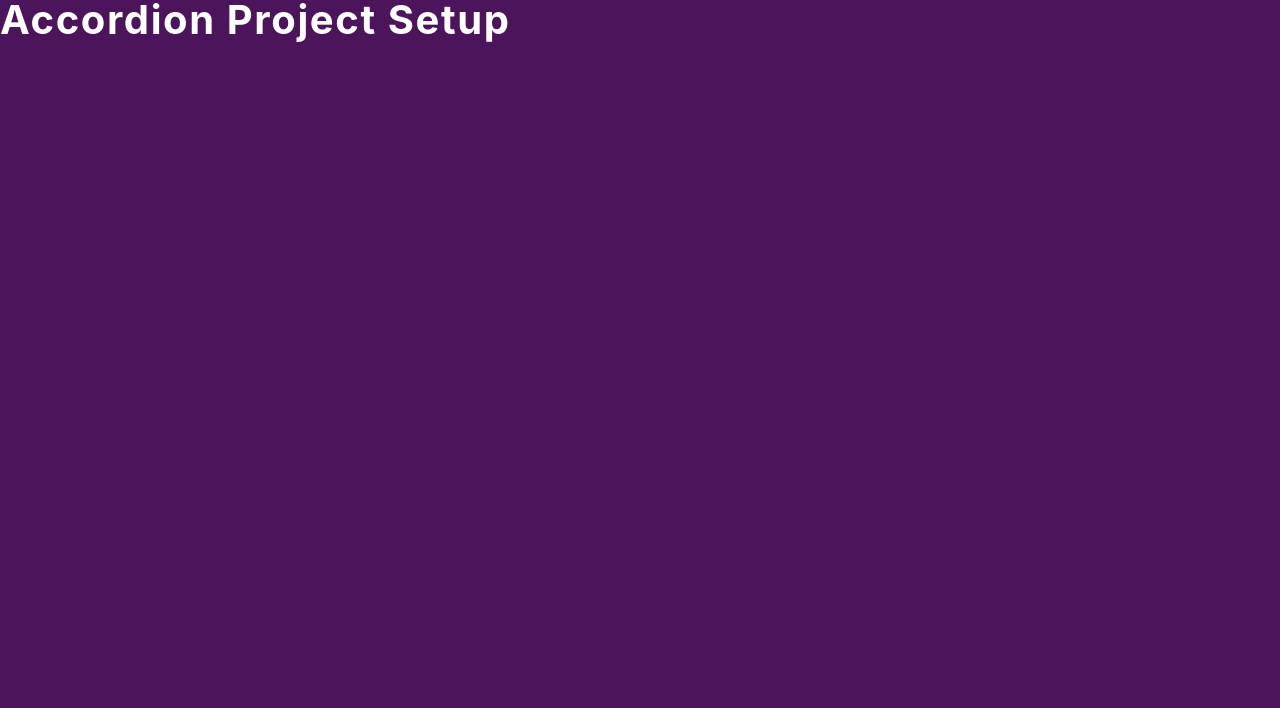
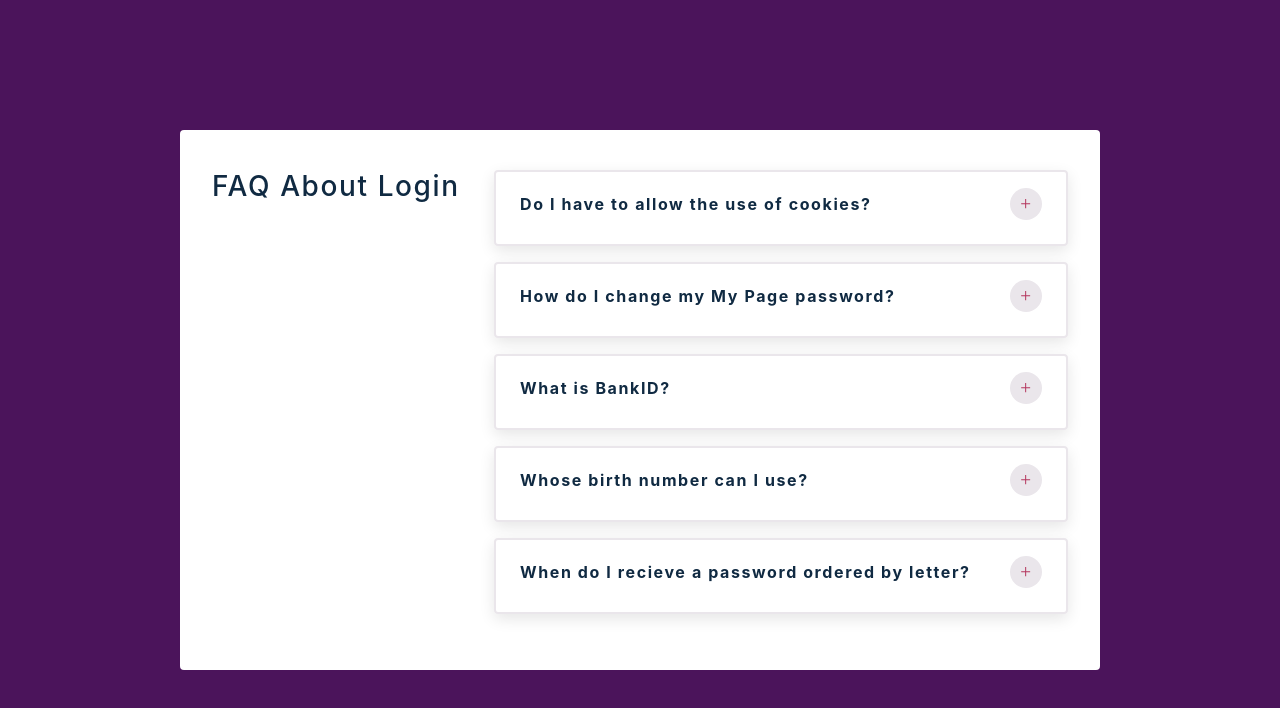
Before and after one commit to RevanthMBontha/04_accordion_stub, a React (Vite) app: page / in a window 1280 px wide. Shown: the top 708 px of the page. Built offline with nearby package versions, Linux system fonts and the light colour scheme; the HTML template or start-up script is replaced by a standard one.

Commit message:
Final files

```diff
--- a/src/App.jsx
+++ b/src/App.jsx
@@ -1,8 +1,14 @@
-import React, { useState } from 'react';
-import data from './data';
-import SingleQuestion from './components/Question';
+import React from 'react';
+import Questions from './components/Questions';
 function App() {
-  return <h2 style={{ color: 'white' }}>accordion project setup</h2>;
+  return (
+    <main>
+      <div className="container">
+        <h3>FAQ about login</h3>
+        <Questions />
+      </div>
+    </main>
+  );
 }
 
 export default App;
--- a/src/components/Question.jsx
+++ b/src/components/Question.jsx
@@ -1,7 +1,23 @@
 import React, { useState } from 'react';
 import { AiOutlineMinus, AiOutlinePlus } from 'react-icons/ai';
-const Question = () => {
-  return <h2>question component</h2>;
+const Question = ({ title, info }) => {
+  const [canShowAnswer, setCanShowAnswer] = useState(true);
+
+  const handleClick = () => {
+    setCanShowAnswer(!canShowAnswer);
+  };
+
+  return (
+    <article className="question">
+      <header>
+        <h4>{title}</h4>
+        <button className="btn" onClick={handleClick}>
+          {canShowAnswer ? <AiOutlinePlus /> : <AiOutlineMinus />}
+        </button>
+      </header>
+      <p>{!canShowAnswer && info}</p>
+    </article>
+  );
 };
 
 export default Question;
--- /dev/null
+++ b/src/components/Questions.jsx
@@ -0,0 +1,17 @@
+import React, { useState } from 'react';
+import data from '../data';
+import SingleQuestion from './Question';
+
+const Questions = () => {
+  const [questions, setQuestions] = useState(data);
+
+  return (
+    <section className="info">
+      {questions.map((question) => {
+        return <SingleQuestion key={question.id} {...question} />;
+      })}
+    </section>
+  );
+};
+
+export default Questions;
```
